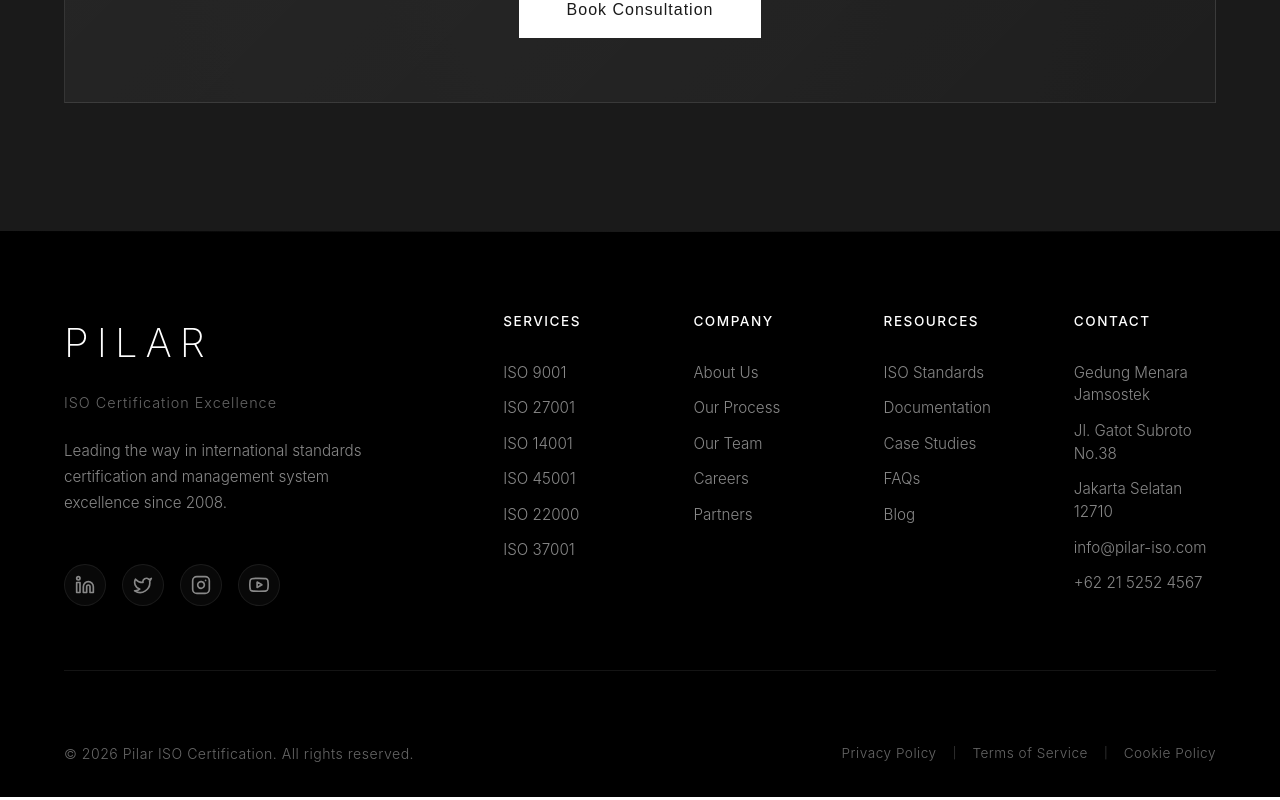
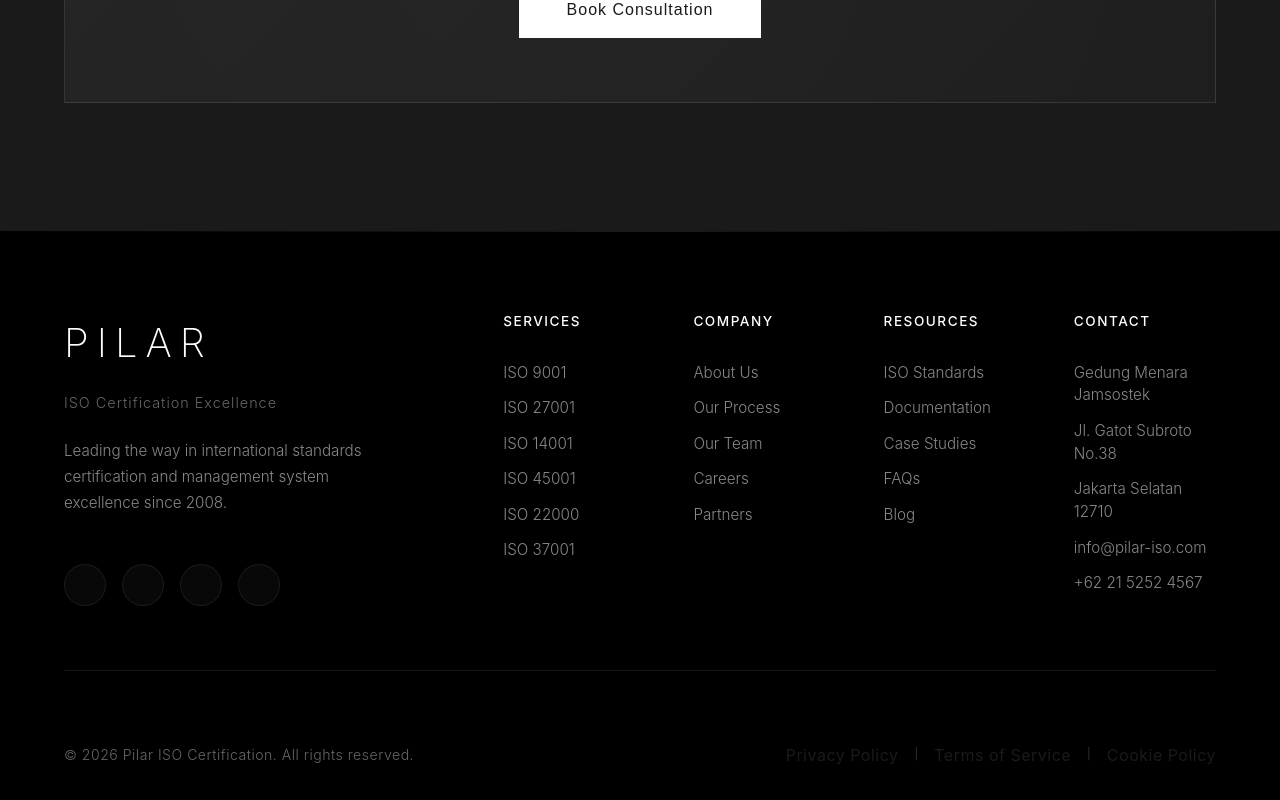
Before and after one commit to Antoniyo123/pilartrust, a React (Create React App) app: page / in a window 1280 px wide. Shown: the part 6391-7191 px from the top of the page. Built offline with nearby package versions, Linux system fonts and the light colour scheme.

Commit message:
change layout

```diff
--- a/src/components/footer.jsx
+++ b/src/components/footer.jsx
@@ -12,35 +12,52 @@ const Footer = () => {
             <p className="footer__description">
               Leading the way in international standards certification and management system excellence since 2008.
             </p>
+
+            {/* SOCIAL LINKS */}
             <div className="footer__social">
-              <a href="#" className="footer__social-link" aria-label="LinkedIn">
-                <svg xmlns="http://www.w3.org/2000/svg" width="20" height="20" viewBox="0 0 24 24" fill="none" stroke="currentColor" strokeWidth="2" strokeLinecap="round" strokeLinejoin="round">
-                  <path d="M16 8a6 6 0 0 1 6 6v7h-4v-7a2 2 0 0 0-2-2 2 2 0 0 0-2 2v7h-4v-7a6 6 0 0 1 6-6z"/>
-                  <rect x="2" y="9" width="4" height="12"/>
-                  <circle cx="4" cy="4" r="2"/>
-                </svg>
+              <a
+                href="https://www.linkedin.com"
+                target="_blank"
+                rel="noreferrer"
+                className="footer__social-link"
+                aria-label="LinkedIn"
+              >
+                {/* svg */}
               </a>
-              <a href="#" className="footer__social-link" aria-label="Twitter">
-                <svg xmlns="http://www.w3.org/2000/svg" width="20" height="20" viewBox="0 0 24 24" fill="none" stroke="currentColor" strokeWidth="2" strokeLinecap="round" strokeLinejoin="round">
-                  <path d="M22 4s-.7 2.1-2 3.4c1.6 10-9.4 17.3-18 11.6 2.2.1 4.4-.6 6-2C3 15.5.5 9.6 3 5c2.2 2.6 5.6 4.1 9 4-.9-4.2 4-6.6 7-3.8 1.1 0 3-1.2 3-1.2z"/>
-                </svg>
+
+              <a
+                href="https://twitter.com"
+                target="_blank"
+                rel="noreferrer"
+                className="footer__social-link"
+                aria-label="Twitter"
+              >
+                {/* svg */}
               </a>
-              <a href="#" className="footer__social-link" aria-label="Instagram">
-                <svg xmlns="http://www.w3.org/2000/svg" width="20" height="20" viewBox="0 0 24 24" fill="none" stroke="currentColor" strokeWidth="2" strokeLinecap="round" strokeLinejoin="round">
-                  <rect x="2" y="2" width="20" height="20" rx="5" ry="5"/>
-                  <path d="M16 11.37A4 4 0 1 1 12.63 8 4 4 0 0 1 16 11.37z"/>
-                  <line x1="17.5" y1="6.5" x2="17.51" y2="6.5"/>
-                </svg>
+
+              <a
+                href="https://www.instagram.com"
+                target="_blank"
+                rel="noreferrer"
+                className="footer__social-link"
+                aria-label="Instagram"
+              >
+                {/* svg */}
               </a>
-              <a href="#" className="footer__social-link" aria-label="YouTube">
-                <svg xmlns="http://www.w3.org/2000/svg" width="20" height="20" viewBox="0 0 24 24" fill="none" stroke="currentColor" strokeWidth="2" strokeLinecap="round" strokeLinejoin="round">
-                  <path d="M22.54 6.42a2.78 2.78 0 0 0-1.94-2C18.88 4 12 4 12 4s-6.88 0-8.6.46a2.78 2.78 0 0 0-1.94 2A29 29 0 0 0 1 11.75a29 29 0 0 0 .46 5.33A2.78 2.78 0 0 0 3.4 19c1.72.46 8.6.46 8.6.46s6.88 0 8.6-.46a2.78 2.78 0 0 0 1.94-2 29 29 0 0 0 .46-5.25 29 29 0 0 0-.46-5.33z"/>
-                  <polygon points="9.75 15.02 15.5 11.75 9.75 8.48 9.75 15.02"/>
-                </svg>
+
+              <a
+                href="https://www.youtube.com"
+                target="_blank"
+                rel="noreferrer"
+                className="footer__social-link"
+                aria-label="YouTube"
+              >
+                {/* svg */}
               </a>
             </div>
           </div>
 
+          {/* LINKS */}
           <div className="footer__links">
             <div className="footer__column">
               <h4 className="footer__heading">Services</h4>
@@ -89,14 +106,24 @@ const Footer = () => {
           </div>
         </div>
 
+        {/* BOTTOM */}
         <div className="footer__bottom">
-          <p className="footer__copyright">&copy; 2026 Pilar ISO Certification. All rights reserved.</p>
+          <p className="footer__copyright">
+            &copy; 2026 Pilar ISO Certification. All rights reserved.
+          </p>
+
           <div className="footer__legal">
-            <a href="#" className="footer__legal-link">Privacy Policy</a>
+            <button type="button" className="footer__legal-link">
+              Privacy Policy
+            </button>
             <span className="footer__divider">|</span>
-            <a href="#" className="footer__legal-link">Terms of Service</a>
+            <button type="button" className="footer__legal-link">
+              Terms of Service
+            </button>
             <span className="footer__divider">|</span>
-            <a href="#" className="footer__legal-link">Cookie Policy</a>
+            <button type="button" className="footer__legal-link">
+              Cookie Policy
+            </button>
           </div>
         </div>
       </div>
--- a/src/styles/footer.css
+++ b/src/styles/footer.css
@@ -426,3 +426,11 @@
     font-size: 0.78rem;
   }
 }
+.footer__legal-link {
+  background: none;
+  border: none;
+  padding: 0;
+  font: inherit;
+  color: inherit;
+  cursor: pointer;
+}
```
